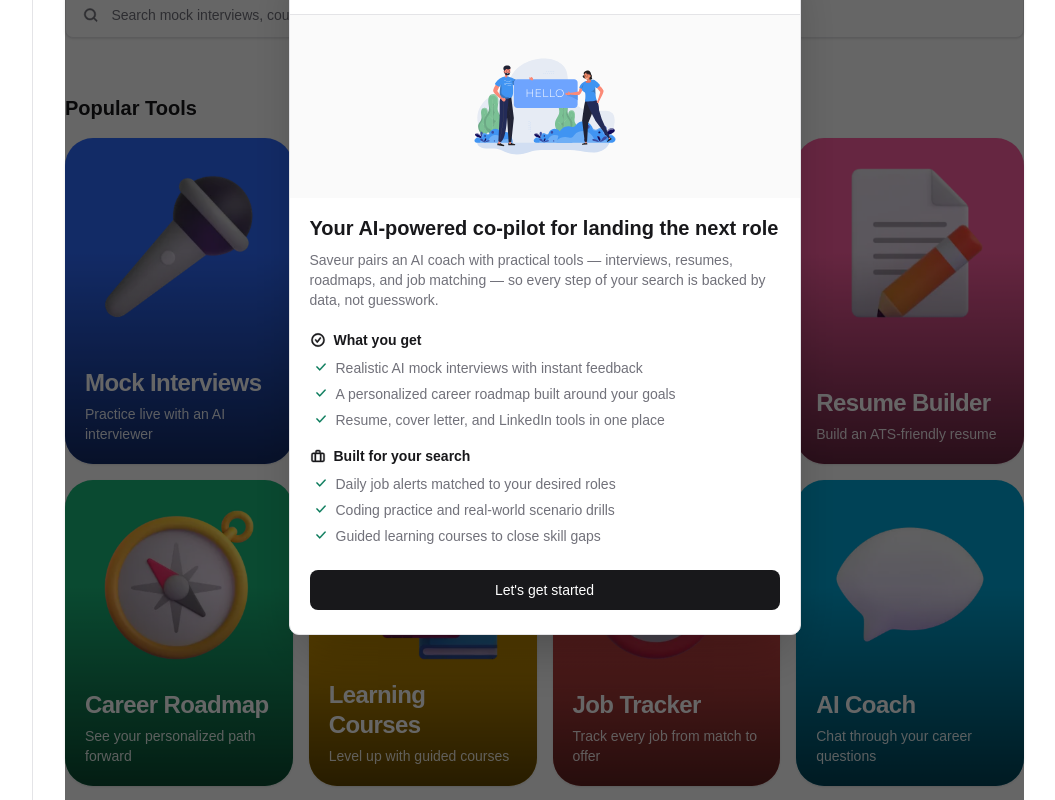
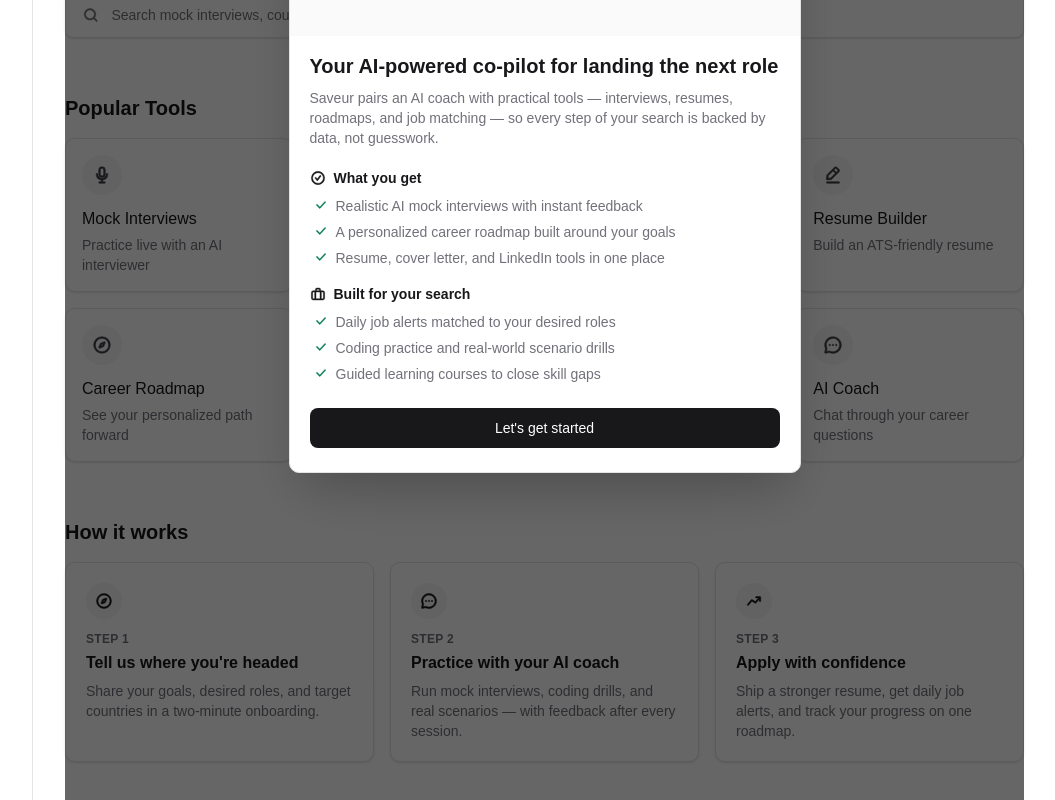
Before and after one commit to FowardTech/saveur-web-app, a Next.js app: page / in a window 1280 px wide. Shown: the part 920-1720 px from the top of the page, without its empty margins (224-1279 px from the left). Built offline with nearby package versions, Linux system fonts and the light colour scheme; no server answers; a web font is replaced by a local one.

Commit message:
web: quick actions back to line icons

```diff
--- a/app/dashboard/page.tsx
+++ b/app/dashboard/page.tsx
@@ -11,8 +11,8 @@ import { WelcomeModal } from "@/components/dashboard/WelcomeModal";
 import { Skeleton, SkeletonCard } from "@/components/ui/Skeleton";
 import { useAuth } from "@/app/providers/AuthProvider";
 import { needsOnboarding } from "@/lib/types";
-import { quickActions } from "@/lib/navigation";
-import { FeatureTile } from "@/components/ui/FeatureTile";
+import { quickActions, tintCycle } from "@/lib/navigation";
+import { ActionCard } from "@/components/ui/ActionCard";
 import { UpcomingSessionCard } from "@/components/dashboard/UpcomingSessionCard";
 import { ContinueWatchingCard } from "@/components/dashboard/ContinueWatchingCard";
 import { GettingStartedChecklist } from "@/components/dashboard/GettingStartedChecklist";
@@ -239,13 +239,14 @@ export default function DashboardPage() {
           <h2 className="text-lg font-bold text-primary">{t("web:dashboard.quickActionsTitle", { defaultValue: "Quick actions" })}</h2>
           <div className="grid grid-cols-1 gap-4 sm:grid-cols-2 lg:grid-cols-4">
             {quickActions.map((action, i) => (
-              <FeatureTile
+              <ActionCard
                 key={action.href}
                 href={action.href}
-                art={action.art ?? ""}
-                backdrop={action.artBg ?? "#2F6BFF"}
+                icon={action.icon}
+                lineIcon
                 title={action.labelKey ? t(`common:nav.${action.labelKey}`, { defaultValue: action.label }) : action.label}
                 description={action.descriptionKey ? t(action.descriptionKey, { defaultValue: action.description }) : action.description}
+                tint={tintCycle[i % tintCycle.length]}
                 animationDelayMs={i * 50}
               />
             ))}
--- a/app/page.tsx
+++ b/app/page.tsx
@@ -8,8 +8,8 @@ import { HeroBanner } from "@/components/landing/HeroBanner";
 import { CookieBar } from "@/components/landing/CookieBar";
 import { WelcomeModal } from "@/components/landing/WelcomeModal";
 import { EvaIcon } from "@/components/icons/EvaIcon";
-import { quickActions } from "@/lib/navigation";
-import { FeatureTile } from "@/components/ui/FeatureTile";
+import { quickActions, tintCycle } from "@/lib/navigation";
+import { ActionCard } from "@/components/ui/ActionCard";
 
 export default function LandingPage() {
   const { t } = useTranslation();
@@ -82,14 +82,14 @@ export default function LandingPage() {
           </div>
           <div className="grid grid-cols-1 gap-4 sm:grid-cols-2 lg:grid-cols-4">
             {quickActions.map((action, i) => (
-              <FeatureTile
+              <ActionCard
                 key={action.href}
                 href={action.href}
-                art={action.art ?? ""}
-                backdrop={action.artBg ?? "#2F6BFF"}
+                icon={action.icon}
+                lineIcon
                 title={action.labelKey ? t(`common:nav.${action.labelKey}`, { defaultValue: action.label }) : action.label}
                 description={action.descriptionKey ? t(action.descriptionKey, { defaultValue: action.description }) : action.description}
-                animationDelayMs={i * 50}
+                tint={tintCycle[i % tintCycle.length]}
               />
             ))}
           </div>
--- a/components/ui/ActionCard.tsx
+++ b/components/ui/ActionCard.tsx
@@ -9,6 +9,8 @@ interface ActionCardProps {
   title: string;
   description?: string;
   tint?: { bg: string; text: string };
+  /** Force the line icon even when a 3D version exists. */
+  lineIcon?: boolean;
   /** Optional stagger delay (ms) for the shared .animate-card-in entrance
    * (globals.css) — opt-in so existing callers (e.g. the landing page's
    * feature showcase) that don't pass it render exactly as before. */
@@ -18,7 +20,7 @@ interface ActionCardProps {
 /** Matches the mobile app's ActionCard: rounded-12 card, soft tinted icon
  * badge, subtle shadow. Used for both the dashboard quick-actions grid and
  * the landing page's feature showcase. */
-export function ActionCard({ href, icon, title, description, tint, animationDelayMs }: ActionCardProps) {
+export function ActionCard({ href, icon, title, description, tint, animationDelayMs, lineIcon }: ActionCardProps) {
   const badgeBg = tint?.bg ?? "bg-tint-mint";
   const badgeText = tint?.text ?? "text-tint-mint-text";
   return (
@@ -29,7 +31,7 @@ export function ActionCard({ href, icon, title, description, tint, animationDela
       }`}
       style={animationDelayMs != null ? { animationDelay: `${animationDelayMs}ms` } : undefined}
     >
-      {icon3dFromEva(icon) ? (
+      {!lineIcon && icon3dFromEva(icon) ? (
         <Icon3D name={icon3dFromEva(icon)!} size={44} />
       ) : (
         <span className={`inline-flex h-10 w-10 items-center justify-center rounded-full ${badgeBg} ${badgeText}`}>
```
